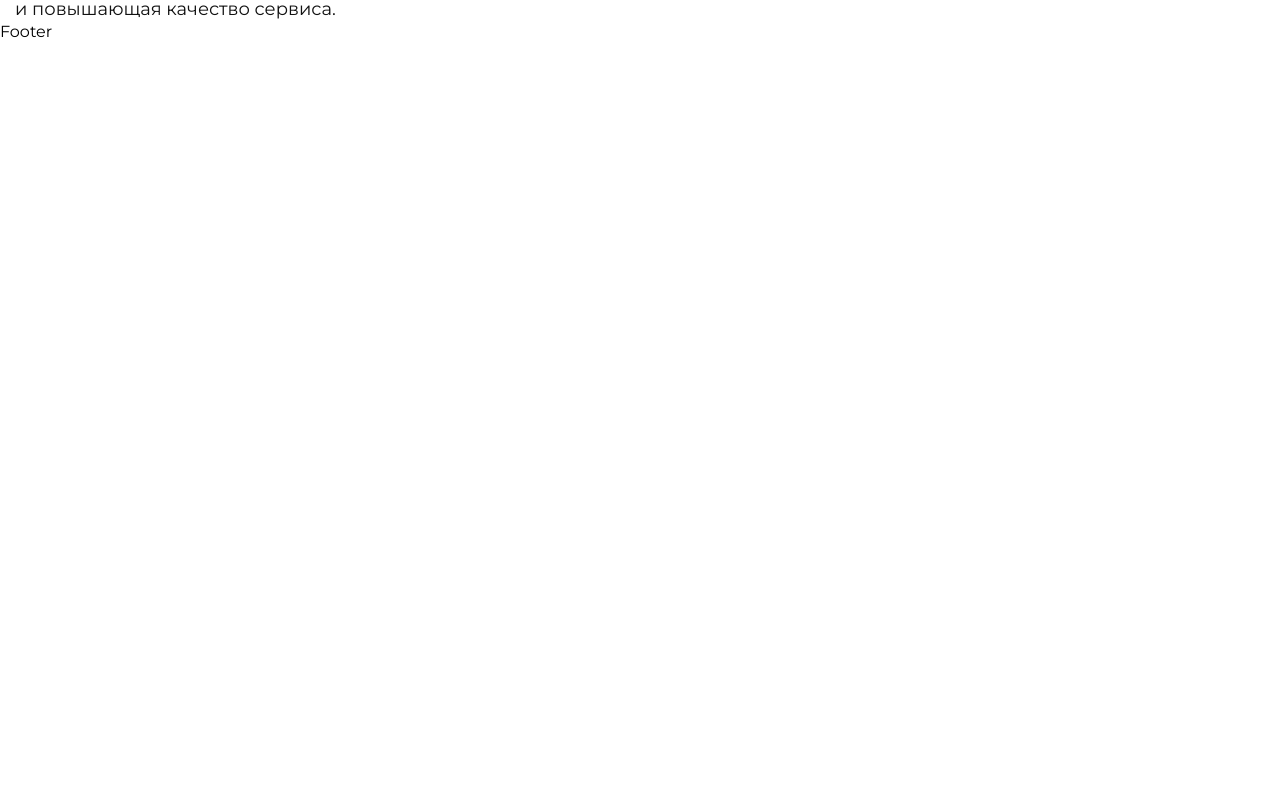
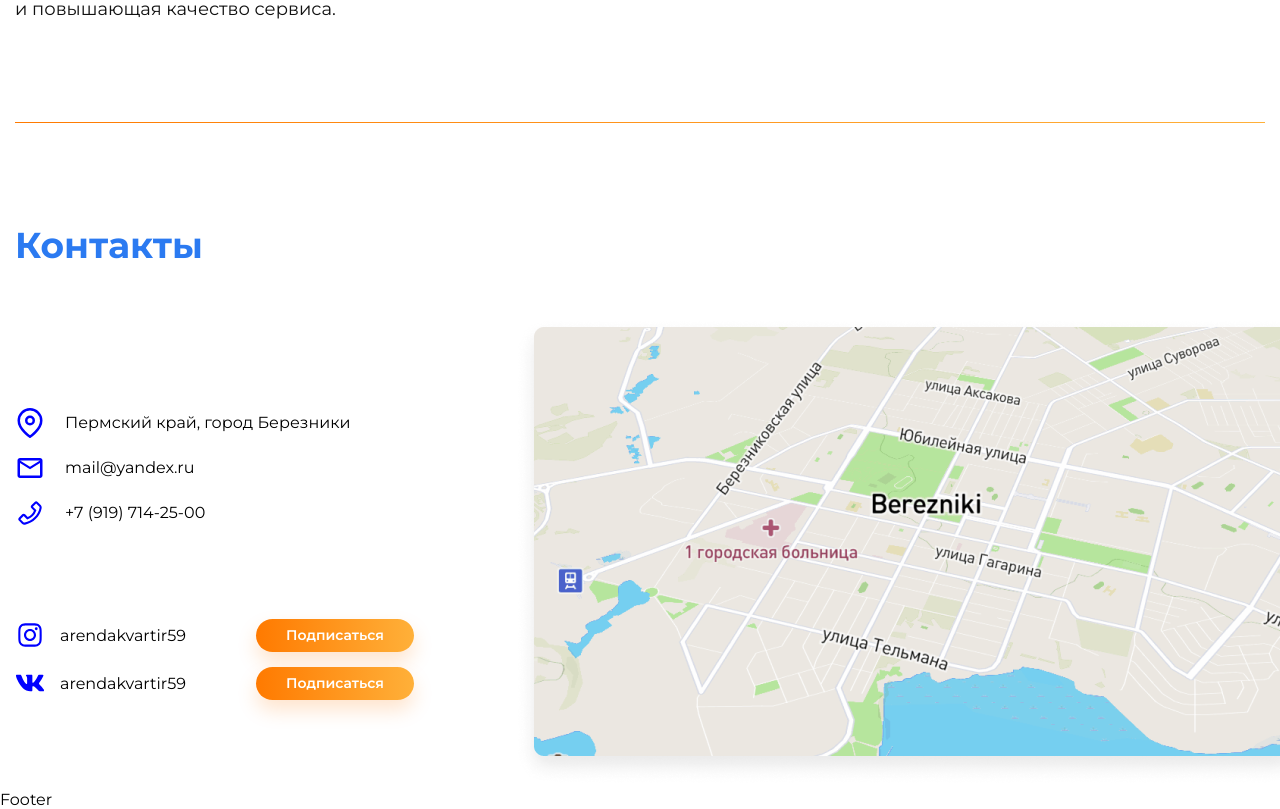
Before and after one commit to tilek225/react-flat, a React (Create React App) app: page / in a window 1280 px wide. Shown: the part 2360-3169 px from the top of the page. Before the commit the page ends 2401 px from the top, so only its background shows below. Built offline with nearby package versions, Linux system fonts and the light colour scheme.

Commit message:
made contacts section

```diff
--- a/src/pages/Home/About/About.js
+++ b/src/pages/Home/About/About.js
@@ -48,6 +48,7 @@ const About = () => {
                         </div>
                     </div>
                 </div>
+                <hr/>
             </div>
         </section>
     );
--- a/src/pages/Home/About/about.scss
+++ b/src/pages/Home/About/about.scss
@@ -10,6 +10,7 @@
     display: flex;
     align-items: center;
     justify-content: space-between;
+    margin-bottom: 100px;
   }
   &__text{
     font-weight: 400;
@@ -37,3 +38,8 @@
   }
 
 }
+hr{
+  height: 1px;
+  background: linear-gradient(89.77deg, #FF7A00 0.2%, #FFB039 99.82%);
+  border: none;
+}
--- /dev/null
+++ b/src/pages/Home/Contacts/Contacts.js
@@ -0,0 +1,52 @@
+import React from 'react';
+import './contacts.scss'
+import { FiMapPin} from 'react-icons/fi'
+import * as Md from 'react-icons/md'
+import {AiOutlinePhone, AiOutlineInstagram} from 'react-icons/ai'
+import {FaVk} from 'react-icons/fa'
+import map from '../../../images/Map.png'
+
+const Contacts = () => {
+    return (
+        <section className='contacts'>
+            <div className="container">
+                <h4 className="contacts__title">Контакты</h4>
+                <div className="contacts__inner">
+                    <div className="contacts__left">
+                        <div className="contacts__info">
+                            <div className="contacts__item">
+                                <FiMapPin size={30} color='blue' />
+                                Пермский край, город Березники
+                            </div>
+                            <div className="contacts__item">
+                                <Md.MdOutlineEmail  size={30} color='blue'  />
+                                mail@yandex.ru
+                            </div>
+                            <div className="contacts__item">
+                                <AiOutlinePhone size={30} color='blue' />
+                                +7 (919) 714-25-00
+                            </div>
+                        </div>
+                        <div className="contacts__media">
+                            <div className="contacts__el">
+                                <AiOutlineInstagram size={30} color='blue' />
+                                arendakvartir59
+                                <button className='contacts__btn'>Подписаться</button>
+                            </div>
+                            <div className="contacts__el">
+                                <FaVk size={30} color='blue' />
+                                arendakvartir59
+                                <button className='contacts__btn'>Подписаться</button>
+                            </div>
+                        </div>
+                    </div>
+                    <div className="contacts__right">
+                        <img src={map} alt="map"/>
+                    </div>
+                </div>
+            </div>
+        </section>
+    );
+};
+
+export default Contacts;
--- /dev/null
+++ b/src/pages/Home/Contacts/contacts.scss
@@ -0,0 +1,53 @@
+.contacts{
+  margin-top: 100px;
+  &__title{
+    font-weight: 700;
+    font-size: 36px;
+    line-height: 44px;
+    color: #2B7AF1;
+    margin-bottom: 50px;
+  }
+  &__info{
+    display: flex;
+    flex-direction: column;
+    row-gap: 15px;
+  }
+  &__item{
+    display: flex;
+    align-items: center;
+    column-gap: 20px;
+  }
+  &__left{
+    display: flex;
+    flex-direction: column;
+    row-gap: 91px;
+  }
+  &__media{
+    display: flex;
+    flex-direction: column;
+    row-gap: 15px;
+  }
+  &__el{
+    display: flex;
+    align-items: center;
+    column-gap: 15px;
+  }
+  &__btn{
+    margin-left: 55px;
+    background: linear-gradient(89.77deg, #FF7A00 0.2%, #FFB039 99.82%);
+    box-shadow: 0 10px 20px rgba(255, 122, 0, 0.2);
+    border-radius: 25px;
+    border: none;
+    padding: 8px 30px;
+    font-weight: 600;
+    font-size: 14px;
+    line-height: 17px;
+    text-align: center;
+    color: #FFFFFF;
+  }
+  &__inner{
+    display: flex;
+    column-gap: 100px;
+    align-items: center;
+  }
+}
--- a/src/pages/Home/Home.js
+++ b/src/pages/Home/Home.js
@@ -3,6 +3,7 @@ import Hero from "./Hero/Hero";
 import Advantages from "./Advantages/Advantages";
 import Flats from "./Flats/Flats";
 import About from "./About/About";
+import Contacts from "./Contacts/Contacts";
 
 const Home = () => {
     return (
@@ -11,6 +12,7 @@ const Home = () => {
             <Advantages />
             <Flats/>
             <About/>
+            <Contacts/>
         </div>
     );
 };
```
Also changed, not shown: src/images/Map.png (added).
